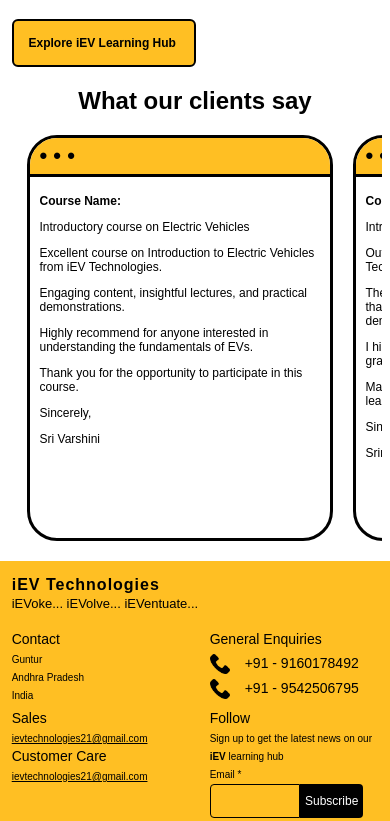
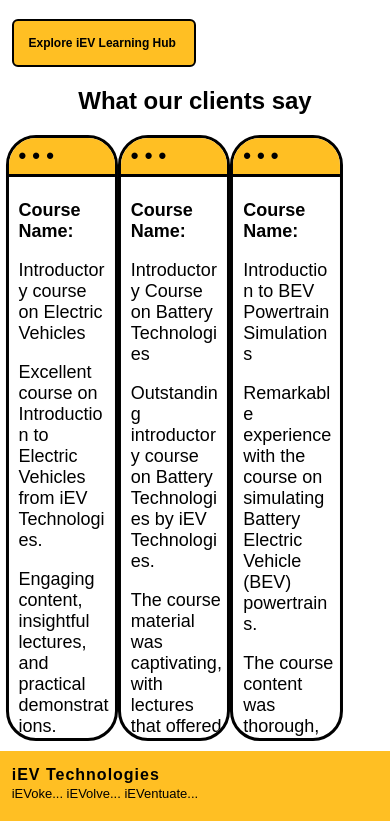
Before and after one commit to iev21/iev-frontend, an Angular app: page / in a window 390 px wide. Shown: the part 1485-2306 px from the top of the page. Built offline with nearby package versions, Linux system fonts and the light colour scheme.

Commit message:
Update testimonials.component.scss

```diff
--- a/src/app/testimonials/testimonials.component.scss
+++ b/src/app/testimonials/testimonials.component.scss
@@ -30,7 +30,7 @@
     justify-content: space-evenly; // Align items with equal space between them
     transition: transform 0.3s ease; /* Smooth transition for scroll effect */
     // animation: scroll 30s linear infinite; /* Animation for scrolling */
-    animation: circular-scroll 30s ease-in-out infinite; /* Animation for scrolling with ease-in-out timing function */
+    animation: scroll 30s ease-in-out infinite; /* Animation for scrolling with ease-in-out timing function */
     padding: 30px 10%; // Add padding of 30 pixels on the top and bottom, 10% of the container width on the left and right
     overflow-y: auto; // Add vertical scroll if testimonials overflow the container
 
@@ -118,17 +118,6 @@
         padding: 10px 5%; /* Add padding */
         align-items: center; /* Center-align items */
 
-        /* Nested styles for testimonials */
-        &__div{
-            height: 100%; /* Set height */
-            width: 300px; /* Set width */
-            min-width: 300px;
-            margin-bottom: 10px; /* Add margin at the bottom */
-            min-height: 400px;
-            margin-right: 20px;
-            .innertext{
-                font-size: 12px;
-            }
-        }
+
     }
 }
```
